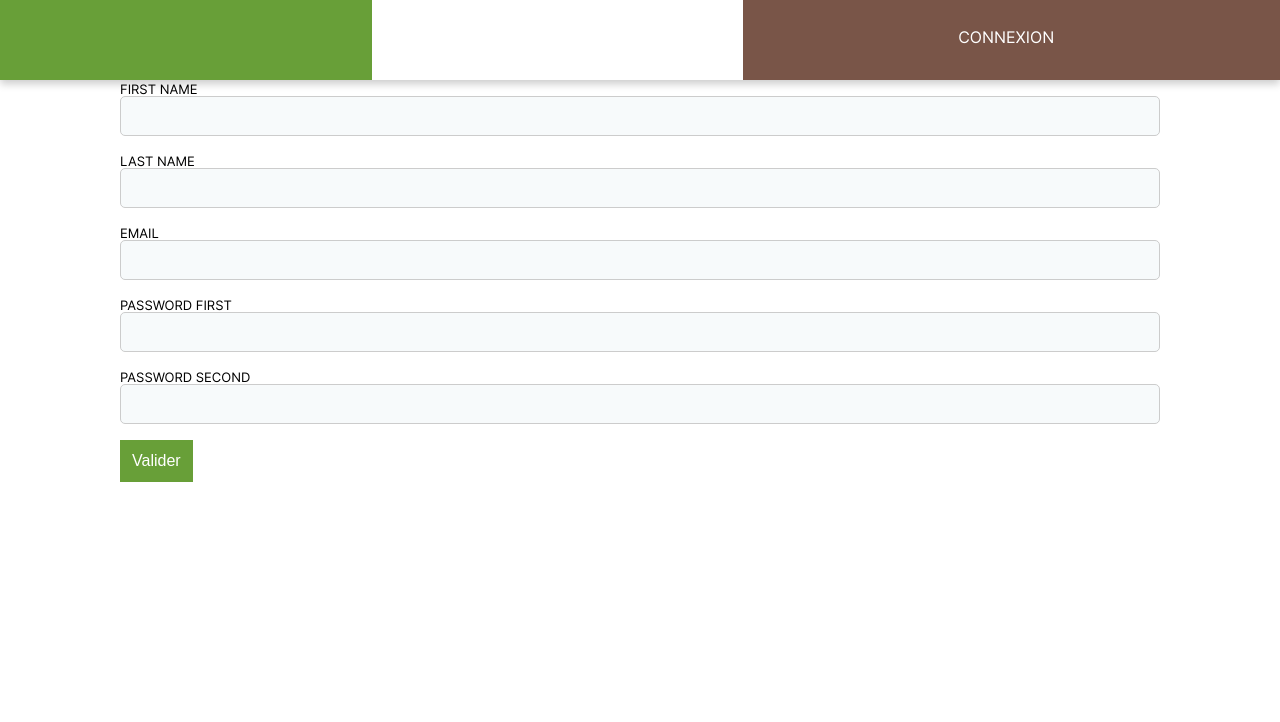
After one commit to LPDIM-ANNECY/FindMe-Website, a Symfony app: template templates/manageEmployee/add.html.twig in a window 1280 px wide. The commit adds this page. Shown: the top 722 px of the page. Run offline with Twig, Linux system fonts and the light colour scheme; the template is opened without the code that fills it, so the values that code supplies are empty; form fields are guessed from the names that the template uses; some libraries are stand-ins or nearby versions.

Commit message:
Create custom form theme

```diff
--- a/assets/styles/_form.scss
+++ b/assets/styles/_form.scss
@@ -23,7 +23,7 @@ form {
         width: 100%;
     }
 
-    input[type=text], input[type=password], select {
+    input[type=text], input[type=password], input[type=number], textarea, select {
         height: $input-height;
         background-color: $input-background;
         border: #CCCCCC solid 1px;
--- a/assets/styles/specifics/_itemEdition.scss
+++ b/assets/styles/specifics/_itemEdition.scss
@@ -3,7 +3,7 @@
   font-size: 3em;
 }
 
-form {
+.item-edition form {
   margin-left: 50%;
   transform: translateX(-50%);
   text-align: center;
--- a/src/Form/CategoryType.php
+++ b/src/Form/CategoryType.php
@@ -14,7 +14,6 @@ class CategoryType extends AbstractType
     {
         $builder
             ->add('name')
-            ->add('Enregistre', SubmitType::class)
         ;
     }
 
--- a/src/Form/ItineraryType.php
+++ b/src/Form/ItineraryType.php
@@ -27,7 +27,6 @@ class ItineraryType extends AbstractType
                 'expanded' => false,
                 'multiple' => true
             ])
-            ->add('Enregistre', SubmitType::class)
         ;
     }
 
--- a/src/Form/PlaceType.php
+++ b/src/Form/PlaceType.php
@@ -29,7 +29,6 @@ class PlaceType extends AbstractType
                 'expanded' => false,
                 'multiple' => false
             ])
-            ->add('Enregistre', SubmitType::class)
         ;
     }
 
--- a/templates/itinerary/edit.html.twig
+++ b/templates/itinerary/edit.html.twig
@@ -7,6 +7,7 @@
         <div class="title">{{ title }}</div>
     </div>
 
+    <div class="container">
         {{ form_start(form) }}
         {{ form_row(form._token) }}
         {{ form_row(form.name) }}
@@ -15,8 +16,11 @@
         {{ form_row(form.active) }}
         {{ form_row(form.description) }}
         {{ form_row(form.places) }}
-    {{ form_row(form.Enregistre) }}
+        <div class="form-group my-3">
+            <input class="btn" type="submit" value="Valider">
+        </div>
         {{ form_end(form) }}
+    </div>
 {% endblock %}
 
 {% block stylesheets %}
--- a/templates/layout/nav.html.twig
+++ b/templates/layout/nav.html.twig
@@ -11,7 +11,9 @@
             <li class="link"><a href="{{ path('category_index') }}">Catégorie</a></li>
             <li class="link"><a href="{{ path('place_index') }}">Place</a></li>
             <li class="link"><a href="{{ path('itinerary_index') }}">Itinéraire</a></li>
+            {% if is_granted('ROLE_CHIEF') %}
             <li class="link"><a href="{{ path('manageEmployee_index') }}">User</a></li>
+            {% endif %}
             <li class="link"><a href="{{ path('app_logout') }}">Déconnexion</a></li>
         {% endif %}
     </ul>
--- /dev/null
+++ b/templates/manageEmployee/add.html.twig
@@ -0,0 +1,21 @@
+{% set title = "Créer un compte employé" %}
+
+{% extends 'layout/base.html.twig' %}
+{% block body %}
+    <div class="container">
+        {{ form_start(form) }}
+
+        {{ form_row(form.first_name) }}
+        {{ form_row(form.last_name) }}
+        {{ form_row(form.email) }}
+        {{ form_row(form.password.first) }}
+        {{ form_row(form.password.second) }}
+
+        <div class="form-group my-3">
+            <input class="btn" type="submit" value="Valider">
+        </div>
+
+        {{ form_rest(form) }}
+        {{ form_end(form) }}
+    </div>
+{% endblock %}
--- a/templates/place/edit.html.twig
+++ b/templates/place/edit.html.twig
@@ -7,6 +7,7 @@
         <div class="title">{{ title }}</div>
     </div>
 
+    <div class="container">
         {{ form_start(form) }}
         {{ form_row(form._token) }}
         {{ form_row(form.name) }}
@@ -17,6 +18,9 @@
         {{ form_row(form.active) }}
         {{ form_row(form.description) }}
         {{ form_row(form.category) }}
-    {{ form_row(form.Enregistre) }}
+        <div class="form-group my-3">
+            <input class="btn" type="submit" value="Valider">
+        </div>
         {{ form_end(form) }}
+    </div>
 {% endblock %}
```
Also changed, not shown: templates/category/add.html.twig (+10 -5 lines), templates/category/edit.html.twig (+10 -5 lines), templates/form/findme_theme.html.twig (added, +7 -0 lines), templates/itinerary/add.html.twig (+6 -1 lines), templates/manageEmployee/createAccount.html.twig (deleted, +0 -42 lines), templates/manageEmployee/index.html.twig (+11 -2 lines), templates/place/add.html.twig (+6 -1 lines), public/assets/styles/app.css, 2 other files. Lines whose indentation alone changed are shown as unchanged.
